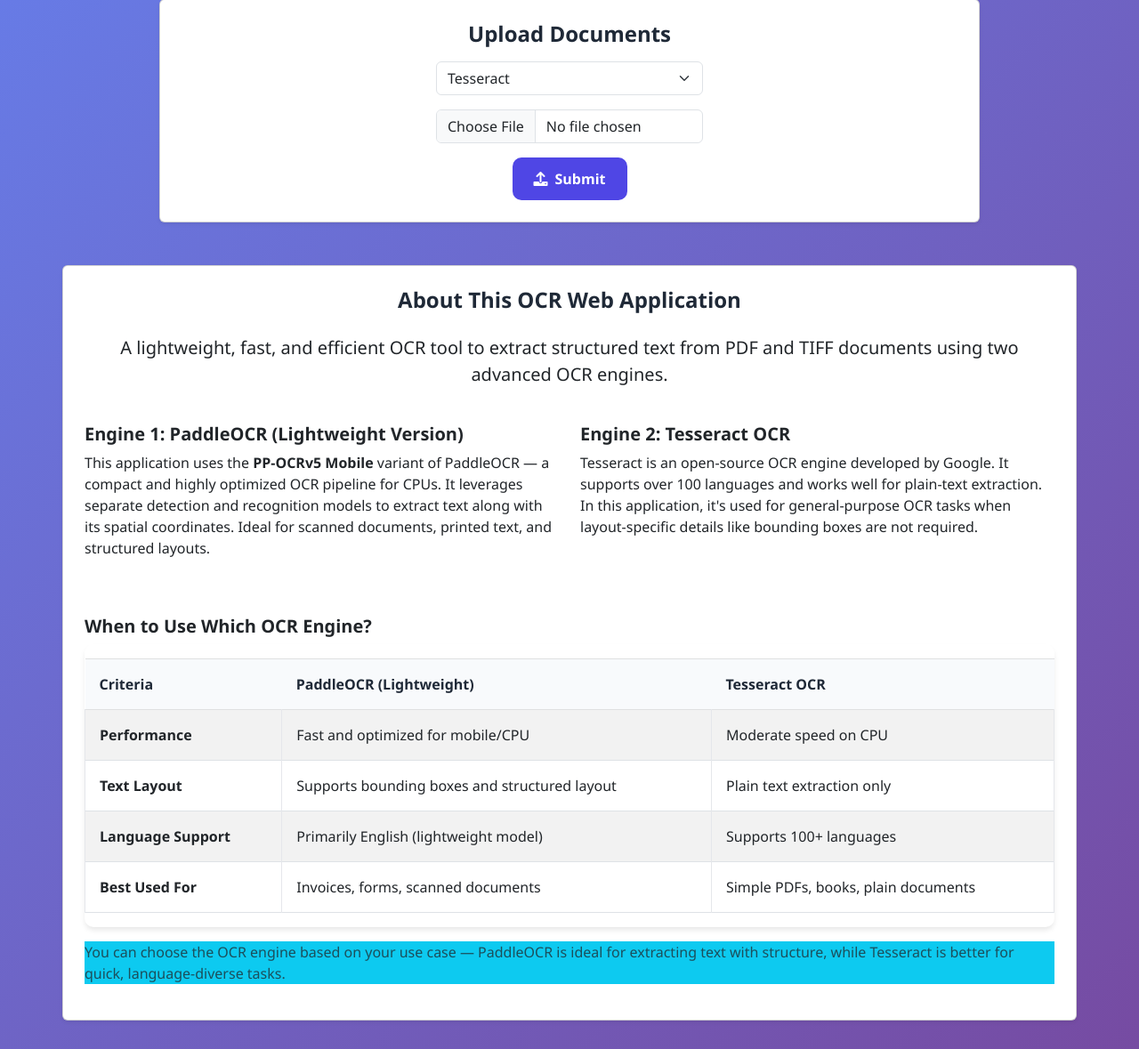
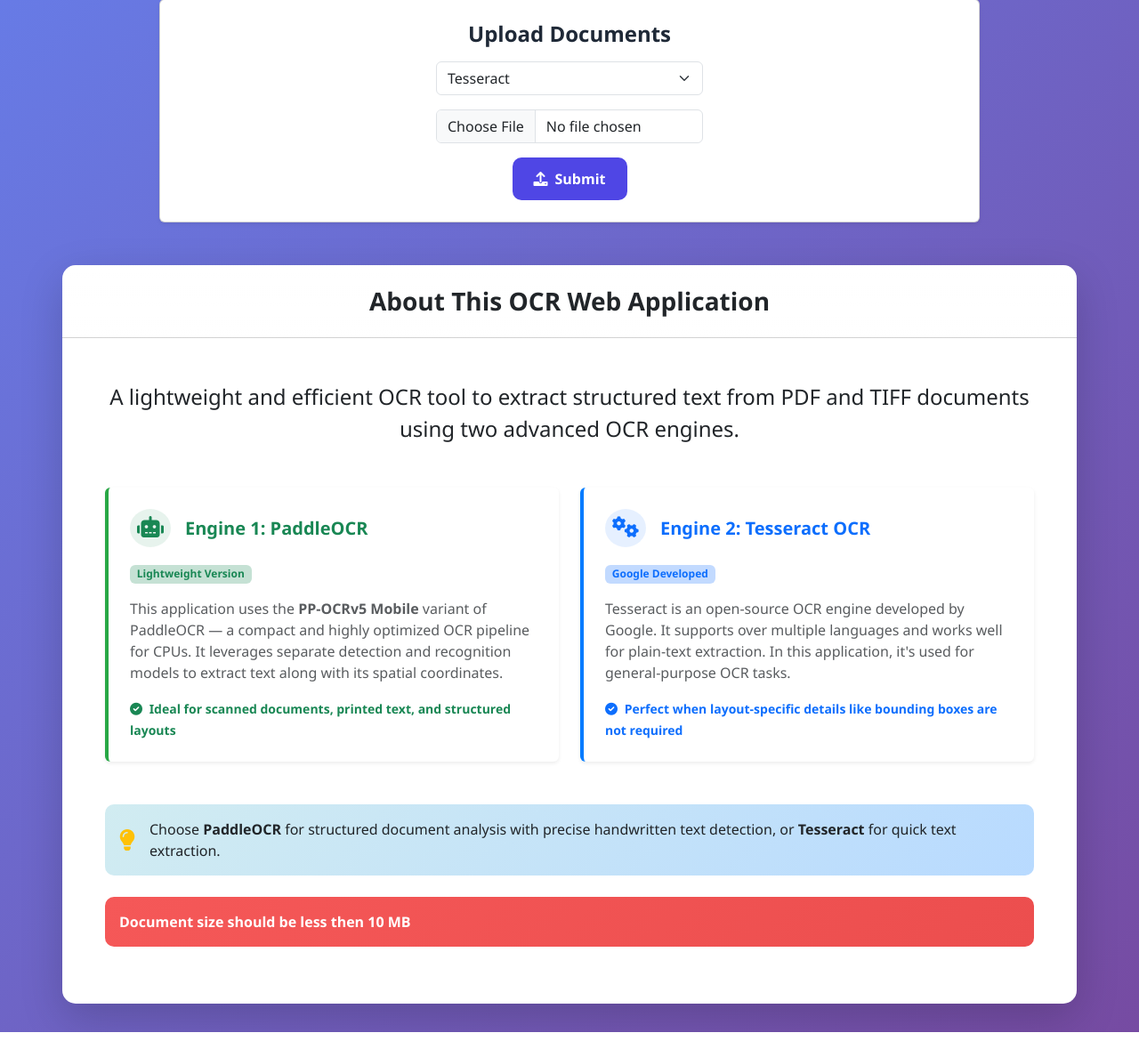
Before and after one commit to harikishore2004/OCR-System, a FastAPI app: page / in a window 1280 px wide. Shown: the part 161-1340 px from the top of the page at 89% size. Run offline with FastAPI, Linux system fonts and the light colour scheme; data that the repository does not hold is empty; some libraries are stand-ins or nearby versions.

Commit message:
Update the UI - Updated docker file to install paddleocr

```diff
--- a/static/JS/main.js
+++ b/static/JS/main.js
@@ -56,7 +56,7 @@ submitbutton.addEventListener('click', async (e) => {
         if (!response.ok) {
             console.error("Server returned error:", result.message);
             showToast(result.message, result.category);
-            // setTimeout(() => window.location.reload(), 5000);
+            setTimeout(() => window.location.reload(), 5000);
             return;
         }
         showToast(result.message, result.category);
--- a/templates/index.html
+++ b/templates/index.html
@@ -48,7 +48,7 @@
 
                             <select class="form-select mb-3" id="ocrEngineSelect" style="max-width: 300px;">
                                 <option value="tesseract" selected>Tesseract</option>
-                                <option value="paddleocr" >PaddleOCR</option>
+                                <option value="paddleocr">PaddleOCR</option>
 
                             </select>
 
@@ -64,83 +64,107 @@
 
             </div>
             <div class="container mt-5">
-                <div class="card shadow-sm p-4">
-                    <h4 class="text-center mb-4" style="font-weight: 600; color: var(--text-color);">
-                        About This OCR Web Application
-                    </h4>
+                <div class="card shadow-lg border-0" style="border-radius: 15px;">
+                    <div class="card-header bg-gradient text-white text-center py-4"
+                        style="background: linear-gradient(135deg, #667eea 0%, #764ba2 100%); border-radius: 15px 15px 0 0;">
+                        <h3 class="mb-0 fw-bold text-dark">
+                            About This OCR Web Application
+                        </h3>
+                    </div>
 
-                    <p class="lead text-center">
-                        A lightweight, fast, and efficient OCR tool to extract structured text from PDF and TIFF
-                        documents
-                        using two advanced OCR engines.
-                    </p>
-
-                    <div class="row mt-4">
-                        <div class="col-md-6 mb-4">
-                            <h5 class="fw-bold">Engine 1: PaddleOCR (Lightweight Version)</h5>
-                            <p>
-                                This application uses the <strong>PP-OCRv5 Mobile</strong> variant of PaddleOCR — a
-                                compact
-                                and highly optimized OCR pipeline for CPUs.
-                                It leverages separate detection and recognition models to extract text along with its
-                                spatial coordinates.
-                                Ideal for scanned documents, printed text, and structured layouts.
+                    <div class="card-body p-5">
+                        <div class="text-center mb-5">
+                            <p class="lead fs-4 fs-bold mb-4">
+                                A lightweight and efficient OCR tool to extract structured text from PDF and TIFF
+                                documents using two advanced OCR engines.
                             </p>
                         </div>
-                        <div class="col-md-6 mb-4">
-                            <h5 class="fw-bold">Engine 2: Tesseract OCR</h5>
-                            <p>
-                                Tesseract is an open-source OCR engine developed by Google. It supports over 100
-                                languages
-                                and works well for plain-text extraction.
-                                In this application, it's used for general-purpose OCR tasks when layout-specific
-                                details
-                                like bounding boxes are not required.
-                            </p>
+
+                        <div class="row mt-5">
+                            <div class="col-lg-6 mb-4">
+                                <div class="card h-100 border-0 shadow-sm"
+                                    style="border-left: 4px solid #28a745 !important;">
+                                    <div class="card-body p-4">
+                                        <div class="d-flex align-items-center mb-3">
+                                            <div class="bg-success bg-opacity-10 rounded-circle p-2 me-3">
+                                                <i class="fas fa-robot text-success fs-4"></i>
+                                            </div>
+                                            <h5 class="fw-bold mb-0 text-success">Engine 1: PaddleOCR</h5>
+                                        </div>
+                                        <span class="badge bg-success bg-opacity-25 text-success mb-3">Lightweight
+                                            Version</span>
+                                        <p class="text-muted">
+                                            This application uses the <strong>PP-OCRv5 Mobile</strong> variant of
+                                            PaddleOCR — a compact and highly optimized OCR pipeline for CPUs. It
+                                            leverages separate detection and recognition models to extract text along
+                                            with its spatial coordinates.
+                                        </p>
+                                        <div class="mt-3">
+                                            <small class="text-success fw-semibold">
+                                                <i class="fas fa-check-circle me-1"></i> Ideal for scanned documents,
+                                                printed text, and structured layouts
+                                            </small>
+                                        </div>
+                                    </div>
+                                </div>
+                            </div>
+
+                            <div class="col-lg-6 mb-4">
+                                <div class="card h-100 border-0 shadow-sm"
+                                    style="border-left: 4px solid #007bff !important;">
+                                    <div class="card-body p-4">
+                                        <div class="d-flex align-items-center mb-3">
+                                            <div class="bg-primary bg-opacity-10 rounded-circle p-2 me-3">
+                                                <i class="fas fa-cogs text-primary fs-4"></i>
+                                            </div>
+                                            <h5 class="fw-bold mb-0 text-primary">Engine 2: Tesseract OCR</h5>
+                                        </div>
+                                        <span class="badge bg-primary bg-opacity-25 text-primary mb-3">Google
+                                            Developed</span>
+                                        <p class="text-muted">
+                                            Tesseract is an open-source OCR engine developed by Google. It supports over
+                                            multiple languages and works well for plain-text extraction. In this
+                                            application,
+                                            it's used for general-purpose OCR tasks.
+                                        </p>
+                                        <div class="mt-3">
+                                            <small class="text-primary fw-semibold">
+                                                <i class="fas fa-check-circle me-1"></i> Perfect when layout-specific
+                                                details like bounding boxes are not required
+                                            </small>
+                                        </div>
+                                    </div>
+                                </div>
+                            </div>
+                        </div>
+                        <div class="alert alert-info border-0 mt-4"
+                            style="background: linear-gradient(135deg, #d1ecf1 0%, #b8daff 100%); border-radius: 10px;">
+                            <div class="d-flex align-items-center">
+                                <i class="fas fa-lightbulb fs-4 text-warning me-3"></i>
+                                <div>
+                                    <p class="mb-0 text-dark">
+                                        Choose <strong>PaddleOCR</strong> for structured document analysis with precise
+                                        handwritten text detection,
+                                        or <strong>Tesseract</strong> for quick text extraction.
+                                    </p>
+                                </div>
+                            </div>
+                        </div>
+                        <div class="alert alert-info border-0 mt-4"
+                            style="background: linear-gradient(135deg, #f55858 0%, #ec4e4e 100%); border-radius: 10px;">
+                            <div class="d-flex align-items-center">
+
+                                <div>
+                                    <p class="mb-0 text-white fw-bold">
+                                        Document size should be less then 10 MB
+                                    </p>
+                                </div>
+                            </div>
                         </div>
                     </div>
-
-                    <h5 class="fw-bold mt-4">When to Use Which OCR Engine?</h5>
-                    <div class="table-responsive">
-                        <table class="table table-bordered table-striped mt-3">
-                            <thead class="table-light">
-                                <tr>
-                                    <th>Criteria</th>
-                                    <th>PaddleOCR (Lightweight)</th>
-                                    <th>Tesseract OCR</th>
-                                </tr>
-                            </thead>
-                            <tbody>
-                                <tr>
-                                    <td><strong>Performance</strong></td>
-                                    <td>Fast and optimized for mobile/CPU</td>
-                                    <td>Moderate speed on CPU</td>
-                                </tr>
-                                <tr>
-                                    <td><strong>Text Layout</strong></td>
-                                    <td>Supports bounding boxes and structured layout</td>
-                                    <td>Plain text extraction only</td>
-                                </tr>
-                                <tr>
-                                    <td><strong>Language Support</strong></td>
-                                    <td>Primarily English (lightweight model)</td>
-                                    <td>Supports 100+ languages</td>
-                                </tr>
-                                <tr>
-                                    <td><strong>Best Used For</strong></td>
-                                    <td>Invoices, forms, scanned documents</td>
-                                    <td>Simple PDFs, books, plain documents</td>
-                                </tr>
-                            </tbody>
-                        </table>
-                    </div>
-
-                    <p class="text-muted mt-3 bg-info ">
-                        You can choose the OCR engine based on your use case — PaddleOCR is ideal for extracting text
-                        with structure, while Tesseract is better for quick, language-diverse tasks.
-                    </p>
                 </div>
             </div>
+
 
         </div>
 
```
Also changed, not shown: 1 other file.
